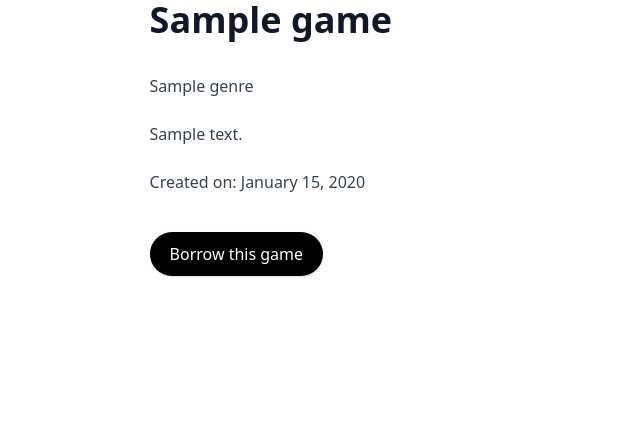
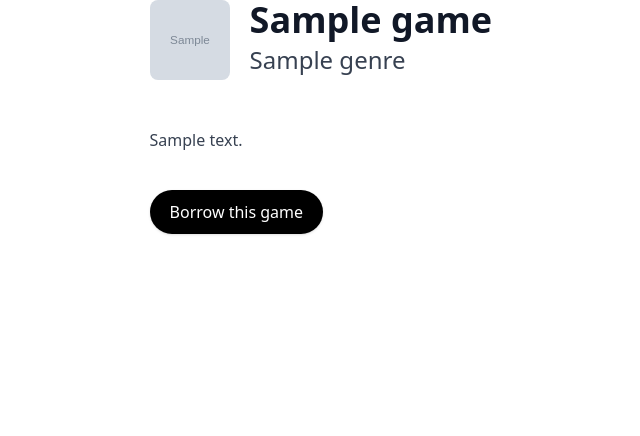
Before and after one commit to ApplicationProgramingTeamwork/gameshare, a Django app: template games/templates/games/game_detail.html in a window 1280 px wide. Shown: the top 436 px of the page, without its empty margins (193-833 px from the left). Run offline with Django 5.2, Linux system fonts and the light colour scheme; the template is opened without the code that fills it: most values are stand-ins (such as "Sample title", 1, 10 or a date in 2020); grey boxes marked "Sample" are stand-in pictures; some libraries are stand-ins or nearby versions.

Commit message:
Optimize

```diff
--- a/games/templates/games/game_detail.html
+++ b/games/templates/games/game_detail.html
@@ -1,15 +1,21 @@
 {% extends 'games/base.html' %}
 
 {% block content %}
-  <h1>{{ game.name }}</h1>
-  <p>{{ game.genre }}</p>
+  <div class="flex gap-5">
+    {% if game.image %}
+      <img class="rounded-lg aspect-square size-20 m-0" alt="{{ game.name }}" src="{{ game.image.url }}" />
+    {% endif %}
+    <div>
+      <h1 class="mb-1">{{ game.name }}</h1>
+      <p class="mt-0 text-2xl font-thin">{{ game.genre }}</p>
+    </div>
+  </div>
   <p>{{ game.description }}</p>
-  <p>Created on: {{ game.created_at|date:'F j, Y' }}</p>
 
   {% if game.is_available == False %}
-    <p>This game is currently borrowed. You can reserve it for the next available date.</p>
+    <p class="text-yellow-600 font-bold">This game is currently borrowed. You can reserve it for the next available date.</p>
   {% elif gamer.can_borrow == False %}
-    <p>You have reached the maximum limit of 3 borrowed games. Please return a game before borrowing another.</p>
+    <p class="text-yellow-600 font-bold">You have reached the maximum limit of 3 borrowed games. Please return a game before borrowing another.</p>
   {% else %}
     <form method="post" action="{% url 'games:create_loan' game.id %}">
       {% csrf_token %}
--- a/games/templates/games/games.html
+++ b/games/templates/games/games.html
@@ -20,7 +20,7 @@
               </svg>
               {{ game.owner.username|default:'Anonymous' }}
               {% if game.is_available == False %}
-                <span class="bg-black/50 text-white rounded-full px-2 ml-2">Unavailable</span>
+                <span class="bg-yellow-500 text-white rounded-full px-2 ml-2">Unavailable</span>
               {% endif %}
             </div>
           </div>
```
